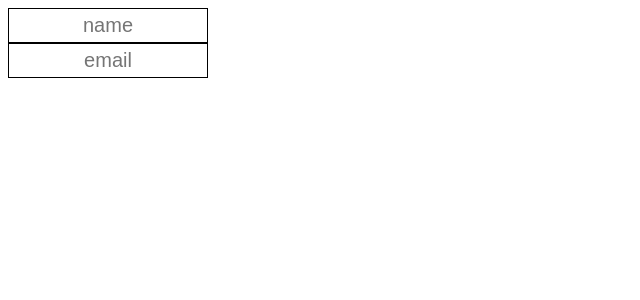
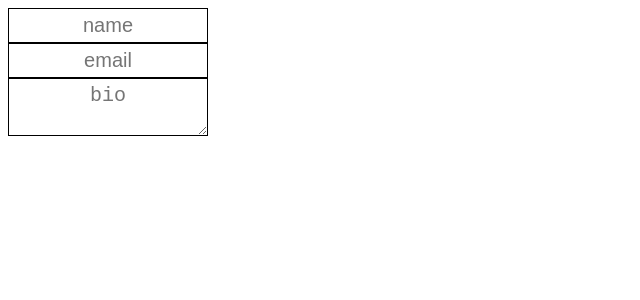
Before and after one commit to patryk-olti/25102021_SzkolaReacta, a React (Create React App) app: page / in a window 1280 px wide. Shown: the top 300 px of the page, without its empty margins (0-640 px from the left). Built offline with nearby package versions, Linux system fonts and the light colour scheme.

Commit message:
created textArea component

```diff
--- /dev/null
+++ b/src/Components/utilis/TextArea.js
@@ -0,0 +1,27 @@
+import React from "react";
+
+const TextArea = ({ type, placeholder, handleInput, value }) => {
+
+    const styles = {
+        border: '1px solid black',
+        fontSize: '20px',
+        padding: '5px',
+        textAlign: 'center'
+    }
+
+    const onChange = (e) => {
+        handleInput(e.target.value)
+    }
+
+    return(
+        <textarea
+            style={styles}
+            type={type}
+            placeholder={placeholder}
+            onChange={onChange}
+            value={value}
+        />
+    )
+}
+
+export default TextArea;
--- a/src/Containers/utilis/UsersForm.js
+++ b/src/Containers/utilis/UsersForm.js
@@ -2,17 +2,19 @@ import React, { useState } from "react";
 
 import Form from "../../Components/utilis/Form";
 import Input from "../../Components/utilis/Input";
+import TextArea from "../../Components/utilis/TextArea";
 
 const UsersForm = () => {
 
     const [name, setName] = useState("");
     const [email, setEmail] = useState("");
-
+    const [bio, setBio] = useState("");
 
     return(
         <Form>
             <Input type="text" placeholder="name"  handleInput={setName} value={name} />
             <Input type="email" placeholder="email" handleInput={setEmail} value={email} />
+            <TextArea type="email" placeholder="bio" handleInput={setBio} value={bio} />
         </Form>
     )
 }
```
Also changed, not shown: src/Components/utilis/RadioDiv.js (added, +12 -0 lines).
